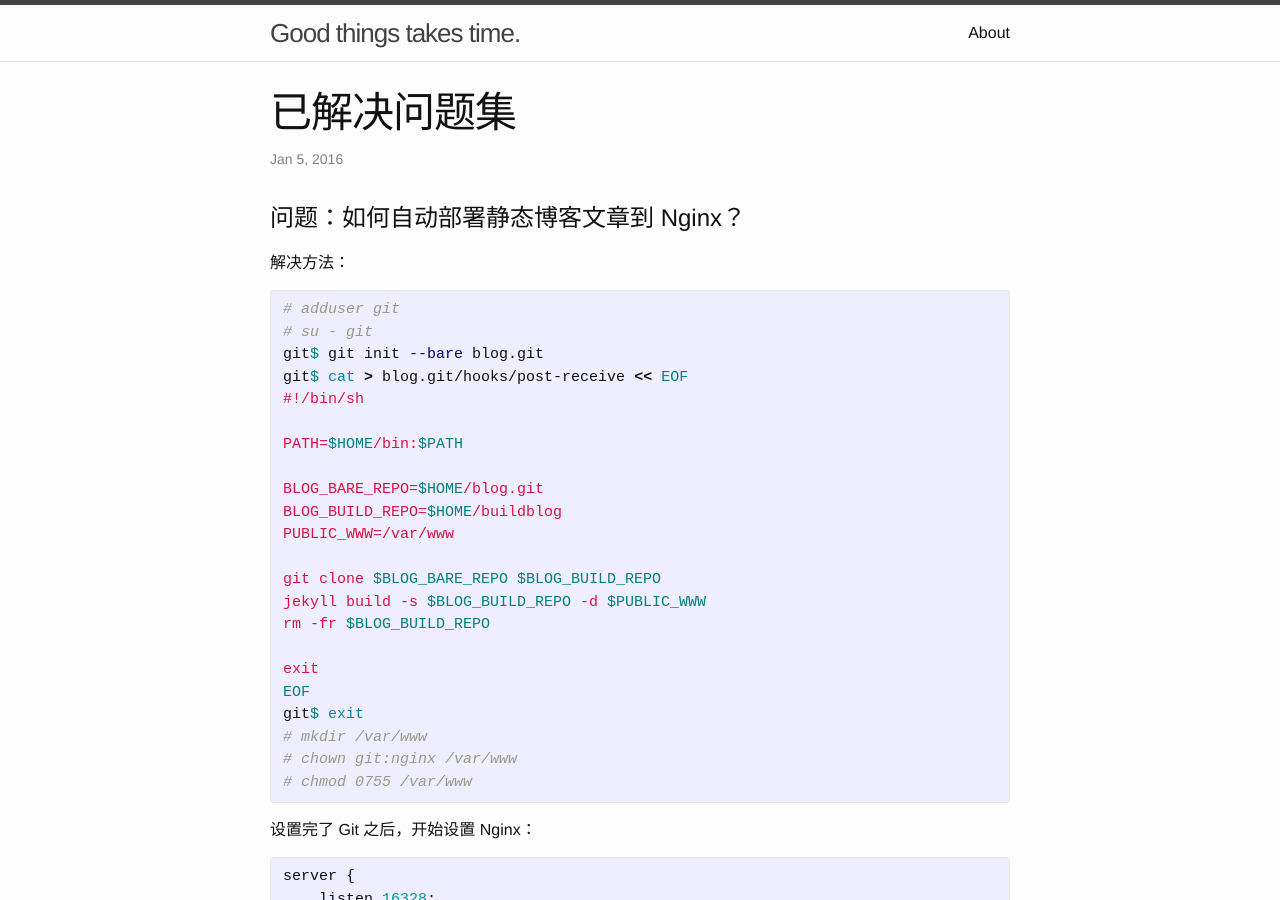
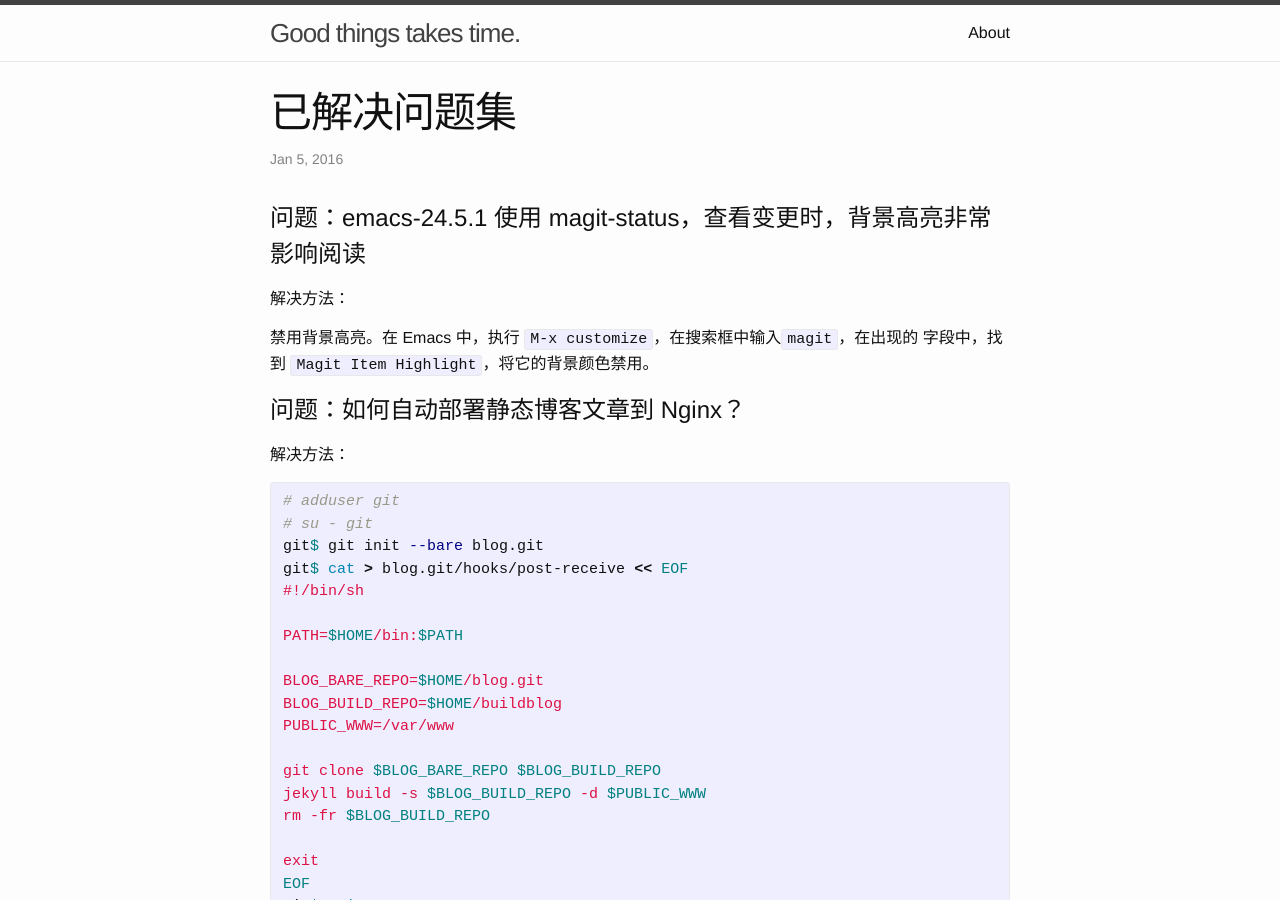
Before and after one commit to mofaph/mofaph.github.io, a Jekyll site: the page built from _posts/2016-01-05-problem-solved.md, in a window 1280 px wide and 900 px high. Built offline with Jekyll 4.4.1, drawn with Linux system fonts in a browser that asks for light colours; Markdown is read by kramdown in place of the engine named in the settings.

Commit message:
ploblem-solved: 解决 magit-status 查看变更时，背景颜色遮盖的问题

```diff
--- a/_posts/2016-01-05-problem-solved.md
+++ b/_posts/2016-01-05-problem-solved.md
@@ -2,6 +2,13 @@
 title: 已解决问题集
 layout: post
 ---
+
+# 问题：emacs-24.5.1 使用 magit-status，查看变更时，背景高亮非常影响阅读
+
+解决方法：
+
+禁用背景高亮。在 Emacs 中，执行 `M-x customize`，在搜索框中输入`magit`，在出现的
+字段中，找到 `Magit Item Highlight`，将它的背景颜色禁用。
 
 # 问题：如何自动部署静态博客文章到 Nginx？
 
```
